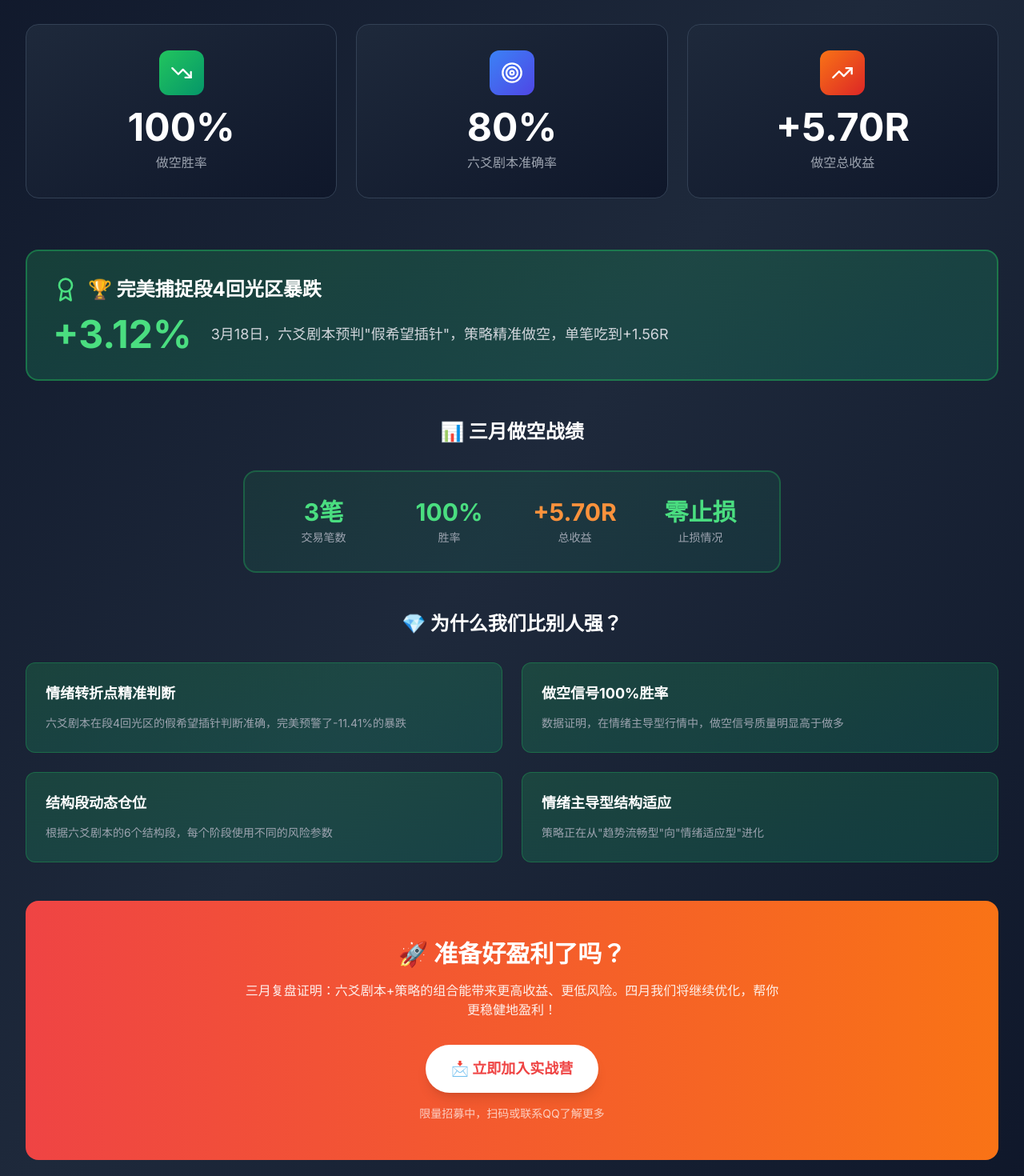
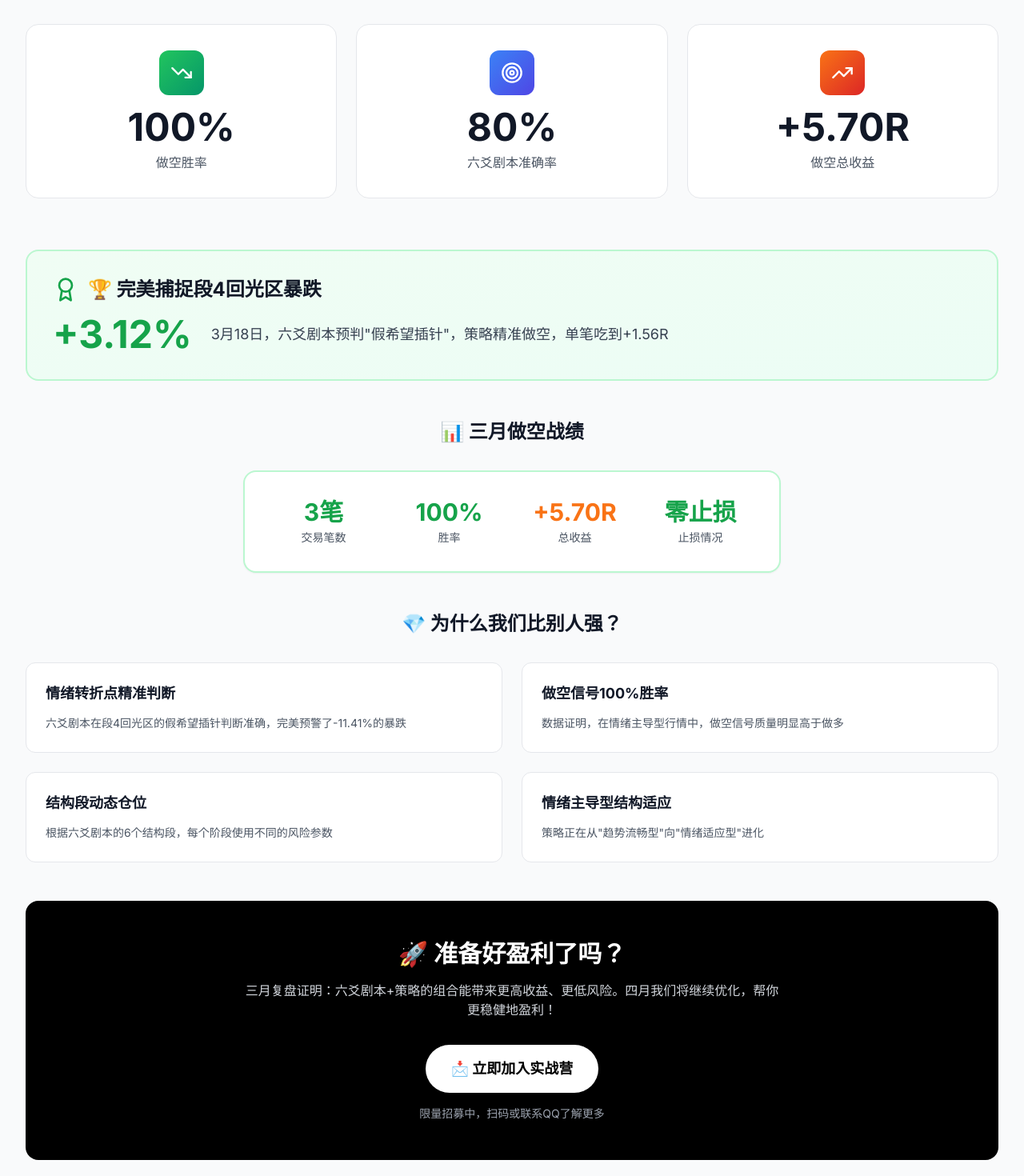
Before and after one commit to alexandra2472/timingquant, a Next.js app: page / in a window 1280 px wide. Shown: the part 1780-3250 px from the top of the page at 80% size. Built offline with nearby package versions, Linux system fonts and the light colour scheme.

Commit message:
更新月度复盘：调整色调为浅色主题，添加QQ二维码图片

```diff
--- a/components/MonthlyReview.js
+++ b/components/MonthlyReview.js
@@ -34,26 +34,24 @@ const reviewData = {
     { title: '结构段动态仓位', desc: '根据六爻剧本的6个结构段，每个阶段使用不同的风险参数' },
     { title: '情绪主导型结构适应', desc: '策略正在从"趋势流畅型"向"情绪适应型"进化' },
   ],
-  // QQ二维码图片路径
-  qqQRCode: '/images/qq-qr-code.png',
 };
 
 export default function MonthlyReview({ t }) {
   const [showQRCode, setShowQRCode] = useState(false);
 
   return (
-    <section id="review" className="py-20 bg-gradient-to-br from-slate-900 via-slate-800 to-slate-900">
+    <section id="review" className="py-20 bg-gray-50">
       <div className="max-w-7xl mx-auto px-4 sm:px-6 lg:px-8">
         {/* 标题区域 */}
         <div className="text-center mb-16">
-          <div className="inline-flex items-center gap-2 bg-gradient-to-r from-red-500 to-orange-500 text-white px-4 py-2 rounded-full text-sm font-medium mb-6">
+          <div className="inline-flex items-center gap-2 bg-black text-white px-4 py-2 rounded-full text-sm font-medium mb-6">
             <Zap size={16} />
             {reviewData.month}实战成果
           </div>
-          <h2 className="text-3xl sm:text-4xl lg:text-5xl font-bold text-white mb-4">
+          <h2 className="text-3xl sm:text-4xl lg:text-5xl font-bold text-gray-900 mb-4">
             {reviewData.title}
           </h2>
-          <p className="text-lg text-gray-400 max-w-3xl mx-auto">
+          <p className="text-lg text-gray-600 max-w-3xl mx-auto">
             {reviewData.subtitle}
           </p>
         </div>
@@ -63,30 +61,30 @@ export default function MonthlyReview({ t }) {
           {reviewData.metrics.map((metric, index) => (
             <div
               key={index}
-              className="bg-gradient-to-br from-slate-800 to-slate-900 border border-slate-700 rounded-2xl p-8 text-center hover:border-slate-600 transition-all duration-300 hover:transform hover:scale-105"
+              className="bg-white border border-gray-200 rounded-2xl p-8 text-center hover:border-gray-300 hover:shadow-lg transition-all duration-300 hover:transform hover:scale-105"
             >
               <div className={`inline-flex items-center justify-center w-14 h-14 rounded-xl bg-gradient-to-br ${metric.color} mb-4`}>
                 <metric.icon size={28} className="text-white" />
               </div>
-              <div className="text-4xl lg:text-5xl font-bold text-white mb-2">
+              <div className="text-4xl lg:text-5xl font-bold text-gray-900 mb-2">
                 {metric.value}
               </div>
-              <div className="text-base text-gray-400">{metric.label}</div>
+              <div className="text-base text-gray-600">{metric.label}</div>
             </div>
           ))}
         </div>
 
         {/* 简化的关键交易展示 - 只说最牛的战绩 */}
-        <div className="bg-gradient-to-br from-green-500/20 to-emerald-500/20 border-2 border-green-500/40 rounded-2xl p-8 mb-12">
+        <div className="bg-gradient-to-br from-green-50 to-emerald-50 border-2 border-green-200 rounded-2xl p-8 mb-12">
           <div className="flex items-center gap-3 mb-4">
-            <Award className="text-green-400" size={32} />
-            <h3 className="text-2xl font-bold text-white">🏆 {reviewData.highlightTrade.title}</h3>
+            <Award className="text-green-600" size={32} />
+            <h3 className="text-2xl font-bold text-gray-900">🏆 {reviewData.highlightTrade.title}</h3>
           </div>
           <div className="flex flex-col md:flex-row md:items-center gap-6">
-            <div className="text-5xl font-bold text-green-400">
+            <div className="text-5xl font-bold text-green-600">
               {reviewData.highlightTrade.profit}
             </div>
-            <p className="text-gray-300 text-lg flex-1">
+            <p className="text-gray-700 text-lg flex-1">
               {reviewData.highlightTrade.desc}
             </p>
           </div>
@@ -94,24 +92,24 @@ export default function MonthlyReview({ t }) {
 
         {/* 只展示做空的亮眼数据 */}
         <div className="mb-12">
-          <h3 className="text-2xl font-bold text-white text-center mb-8">📊 {reviewData.shortStats.title}</h3>
-          <div className="bg-gradient-to-br from-green-500/10 to-emerald-500/10 border-2 border-green-500/30 rounded-2xl p-8 max-w-2xl mx-auto">
+          <h3 className="text-2xl font-bold text-gray-900 text-center mb-8">📊 {reviewData.shortStats.title}</h3>
+          <div className="bg-white border-2 border-green-200 rounded-2xl p-8 max-w-2xl mx-auto shadow-sm">
             <div className="grid grid-cols-2 md:grid-cols-4 gap-6 text-center">
               <div>
-                <div className="text-3xl font-bold text-green-400 mb-1">{reviewData.shortStats.count}</div>
-                <div className="text-sm text-gray-400">交易笔数</div>
+                <div className="text-3xl font-bold text-green-600 mb-1">{reviewData.shortStats.count}</div>
+                <div className="text-sm text-gray-600">交易笔数</div>
               </div>
               <div>
-                <div className="text-3xl font-bold text-green-400 mb-1">{reviewData.shortStats.winRate}</div>
-                <div className="text-sm text-gray-400">胜率</div>
+                <div className="text-3xl font-bold text-green-600 mb-1">{reviewData.shortStats.winRate}</div>
+                <div className="text-sm text-gray-600">胜率</div>
               </div>
               <div>
-                <div className="text-3xl font-bold text-orange-400 mb-1">{reviewData.shortStats.totalR}</div>
-                <div className="text-sm text-gray-400">总收益</div>
+                <div className="text-3xl font-bold text-orange-500 mb-1">{reviewData.shortStats.totalR}</div>
+                <div className="text-sm text-gray-600">总收益</div>
               </div>
               <div>
-                <div className="text-3xl font-bold text-green-400 mb-1">{reviewData.shortStats.highlight}</div>
-                <div className="text-sm text-gray-400">止损情况</div>
+                <div className="text-3xl font-bold text-green-600 mb-1">{reviewData.shortStats.highlight}</div>
+                <div className="text-sm text-gray-600">止损情况</div>
               </div>
             </div>
           </div>
@@ -119,32 +117,32 @@ export default function MonthlyReview({ t }) {
 
         {/* 核心优势 */}
         <div className="mb-12">
-          <h3 className="text-2xl font-bold text-white text-center mb-8">💎 为什么我们比别人强？</h3>
+          <h3 className="text-2xl font-bold text-gray-900 text-center mb-8">💎 为什么我们比别人强？</h3>
           <div className="grid md:grid-cols-2 gap-6">
             {reviewData.advantages.map((adv, index) => (
-              <div key={index} className="bg-gradient-to-br from-green-500/20 to-emerald-500/20 border border-green-500/30 rounded-xl p-6">
-                <h4 className="text-lg font-bold text-white mb-3">{adv.title}</h4>
-                <p className="text-gray-400 text-sm leading-relaxed">{adv.desc}</p>
+              <div key={index} className="bg-white border border-gray-200 rounded-xl p-6 hover:shadow-md transition-shadow">
+                <h4 className="text-lg font-bold text-gray-900 mb-3">{adv.title}</h4>
+                <p className="text-gray-600 text-sm leading-relaxed">{adv.desc}</p>
               </div>
             ))}
           </div>
         </div>
 
         {/* CTA - 点击弹出QQ二维码 */}
-        <div className="text-center bg-gradient-to-r from-red-500 to-orange-500 rounded-2xl p-8 lg:p-12">
+        <div className="text-center bg-black rounded-2xl p-8 lg:p-12">
           <h3 className="text-2xl lg:text-3xl font-bold text-white mb-4">
             🚀 准备好盈利了吗？
           </h3>
-          <p className="text-white/90 mb-8 max-w-2xl mx-auto">
+          <p className="text-gray-300 mb-8 max-w-2xl mx-auto">
             三月复盘证明：六爻剧本+策略的组合能带来更高收益、更低风险。四月我们将继续优化，帮你更稳健地盈利！
           </p>
           <button
             onClick={() => setShowQRCode(true)}
-            className="inline-block bg-white text-red-500 px-8 py-4 rounded-full font-bold text-lg hover:bg-gray-100 transition-colors shadow-lg hover:shadow-xl transform hover:scale-105"
+            className="inline-block bg-white text-black px-8 py-4 rounded-full font-bold text-lg hover:bg-gray-100 transition-colors shadow-lg hover:shadow-xl transform hover:scale-105"
           >
             📩 立即加入实战营
           </button>
-          <p className="text-white/70 mt-4 text-sm">限量招募中，扫码或联系QQ了解更多</p>
+          <p className="text-gray-400 mt-4 text-sm">限量招募中，扫码或联系QQ了解更多</p>
         </div>
       </div>
 
@@ -161,11 +159,15 @@ export default function MonthlyReview({ t }) {
             <h3 className="text-xl font-bold text-gray-900 mb-2">扫码添加QQ好友</h3>
             <p className="text-gray-500 text-sm mb-4">QQ号: 3822532541</p>
             <div className="bg-gray-100 rounded-xl p-4 mb-4">
-              {/* 这里显示QQ二维码图片 */}
+              {/* QQ直接扫码添加好友的二维码 - 需要替换为实际图片 */}
               <img
-                src="https://api.qrserver.com/v1/create-qr-code/?size=200x200&data=3822532541"
-                alt="QQ二维码"
-                className="w-48 h-48 mx-auto"
+                src="/images/qq-add-friend-qr.png"
+                alt="QQ扫码添加好友"
+                className="w-48 h-48 mx-auto object-contain"
+                onError={(e) => {
+                  // 如果图片加载失败，显示占位符
+                  e.target.src = 'https://api.qrserver.com/v1/create-qr-code/?size=200x200&data=3822532541';
+                }}
               />
             </div>
             <p className="text-gray-500 text-sm">或搜索QQ号：3822532541</p>
```
Also changed, not shown: public/images/qq-add-friend-qr.png (added).
